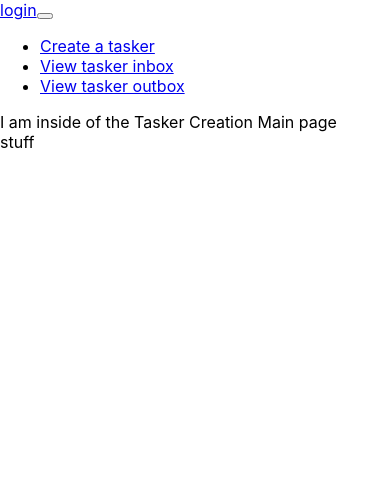
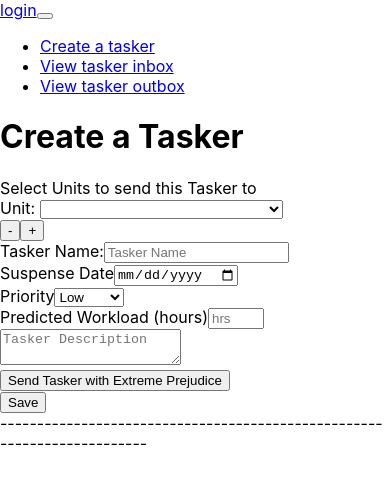
Before and after one commit to willjantscher/SDI_Capstone, a React (Create React App) app in the folder at-at/: page /create_tasker in a window 390 px wide. Shown: the top 484 px of the page. Built offline with nearby package versions, Linux system fonts and the light colour scheme.

Commit message:
added form data and also made responsive form inputs

```diff
--- /dev/null
+++ b/at-at/src/tasker_creation/FormExample.jsx
@@ -0,0 +1,108 @@
+import React, { useState, Fragment } from "react";
+import ReactDOM from "react-dom";
+
+// import "bootstrap/dist/css/bootstrap.css";
+
+const FormExample = () => {
+  const [inputFields, setInputFields] = useState([
+    { firstName: '', lastName: '' }
+  ]);
+
+  const handleAddFields = () => {
+    const values = [...inputFields];
+    values.push({ firstName: '', lastName: '' });
+    setInputFields(values);
+  };
+
+  const handleRemoveFields = index => {
+    const values = [...inputFields];
+    values.splice(index, 1);
+    setInputFields(values);
+  };
+
+  const handleInputChange = (index, event) => {
+    const values = [...inputFields];
+    if (event.target.name === "firstName") {
+      values[index].firstName = event.target.value;
+    } else {
+      values[index].lastName = event.target.value;
+    }
+
+    setInputFields(values);
+  };
+
+  const handleSubmit = e => {
+    e.preventDefault();
+    console.log("inputFields", inputFields);
+  };
+
+  return (
+    <>
+      <h1>Dynamic Form Fields in React</h1>
+      <form onSubmit={handleSubmit}>
+        <div className="form-row">
+          {inputFields.map((inputField, index) => (
+            <Fragment key={`${inputField}~${index}`}>
+              <div className="form-group col-sm-6">
+                <label htmlFor="firstName">First Name</label>
+                <input
+                  type="text"
+                  className="form-control"
+                  id="firstName"
+                  name="firstName"
+                  value={inputField.firstName}
+                  onChange={event => handleInputChange(index, event)}
+                />
+              </div>
+              <div className="form-group col-sm-4">
+                <label htmlFor="lastName">Last Name</label>
+                <input
+                  type="text"
+                  className="form-control"
+                  id="lastName"
+                  name="lastName"
+                  value={inputField.lastName}
+                  onChange={event => handleInputChange(index, event)}
+                />
+              </div>
+              <div className="form-group col-sm-2">
+                <button
+                  className="btn btn-link"
+                  type="button"
+                  onClick={() => handleRemoveFields(index)}
+                >
+                  -
+                </button>
+                <button
+                  className="btn btn-link"
+                  type="button"
+                  onClick={() => handleAddFields()}
+                >
+                  +
+                </button>
+              </div>
+            </Fragment>
+          ))}
+        </div>
+        <div className="submit-button">
+          <button
+            className="btn btn-primary mr-2"
+            type="submit"
+            onSubmit={handleSubmit}
+          >
+            Save
+          </button>
+        </div>
+        <br/>
+        <pre>
+          {JSON.stringify(inputFields, null, 2)}
+        </pre>
+      </form>
+    </>
+  );
+};
+
+const rootElement = document.getElementById("root");
+ReactDOM.render(<FormExample />, rootElement);
+
+export default FormExample;
--- a/at-at/src/tasker_creation/TaskerCreationMain.jsx
+++ b/at-at/src/tasker_creation/TaskerCreationMain.jsx
@@ -1,12 +1,21 @@
 import React from "react"
 
 import TaskerForm from "./TaskerForm"
+import FormExample from "./FormExample"
 
 class TaskerCreationMain extends React.Component {
     constructor(props) {
         super(props);
         this.state = {
             units: [],  //api querry should only return array of names
+            sendToUnits: [],
+            tasker: {
+                tasker_name : null,
+                suspense_date : null,
+                priority : null,
+                predicted_workload : null,
+                description : null,
+            },
         }
     }
 
@@ -16,7 +25,11 @@ class TaskerCreationMain extends React.Component {
     }
 
     handleInputChange = (e) => {
-
+        console.log('input changed')
+        let tempTasker = this.state.tasker;
+        console.log(e.target.id, e.target.value)
+        tempTasker[e.target.id] = e.target.value;
+        this.setState({ tasker : tempTasker })
     }
 
     handleAddAnotherUnit = (e) => {
@@ -27,20 +40,21 @@ class TaskerCreationMain extends React.Component {
 
     handleSubmitTasker = (e) => {
         e.preventDefault();     //may want to change this later
-        // console.log("submit pressed");
+        console.log(this.state.tasker);
     }
 
     render() {
         //if doing initial api query async, add a switch that will render a loading icon until fetch is complete?
         return(
             <div>
-                <div> I am inside of the Tasker Creation Main page</div>
+                <h1>Create a Tasker</h1>
                 <TaskerForm
                     onInputChange = {this.handleInputChange}
                     onSubmitTasker = {this.handleSubmitTasker}
                     onAddAnotherUnit = {this.handleAddAnotherUnit}
                     units = {this.state.units}
                 />
+                {/* <FormExample/> */}
             </div>
         )
     }
--- a/at-at/src/tasker_creation/TaskerForm.jsx
+++ b/at-at/src/tasker_creation/TaskerForm.jsx
@@ -1,104 +1,158 @@
-import React from "react";
+import React, { useState, Fragment } from "react";
 
 // create a variable that holds the whole form
 // buttons will update that variable
-// return is that variable
+// return is that
 
 
-class TaskerForm extends React.Component {
-    constructor(props){
-        super(props);
-        this.state = {
+const TaskerForm = (props) => {
+    let i = 0;
+    let unitNames = props.units.map((unit) => {
+        i += 1;
+        return(
+            <option
+                value={unit}
+                key={i}
+            >
+                {unit}
+            </option>
+        )
+    })
 
-        };
-    }
+    const [inputFields, setInputFields] = useState([
+        { unit : '' }
+    ]);
 
-    render() {
-        return(
-            <div>
-                {console.log(this.props.units)}
-                <div>stuff</div>
-            </div>
-        )
-    }
+    const handleAddFields = () => {
+        const values = [...inputFields];
+        values.push({ unit: '' });
+        setInputFields(values);
+    };
+
+    const handleRemoveFields = index => {
+        const values = [...inputFields];
+        values.splice(index, 1);
+        setInputFields(values);
+    };
 
 
-    // let i = 0;
-    // let unitNames = props.units.map((unit) => {
-    //     i += 1;
-    //     return(
-    //         <option
-    //             value={unit}
-    //             key={i}
-    //         >
-    //             {unit}
-    //         </option>
-    //     )
-    // })
+//will want to replace some handlers with ones in main page to set local state in there
+    const handleInputChange = (index, event) => {
+        const values = [...inputFields];
+            values[index].unit = event.target.value;
+        setInputFields(values);
+    };
 
+    const handleSubmit = e => {
+        e.preventDefault();
+        console.log("inputFields", inputFields);
+        console.log(inputFields[0].unit)
+    };
 
-    // var form = (
-    // <form onSubmit={props.onSubmitTasker}>
-    //         <div>I am inside of the TaskerForm</div>
-    //         <div>
+    return(
+        <>
+            <div>Select Units to send this Tasker to</div>
+            <form onSubmit={handleSubmit, props.onSubmitTasker}>
+                <div className="form-row">
+                    {inputFields.map((inputField, index) => (
+                        <Fragment key={`${inputField}~${index}`}>
+                        <div className="form-group col-sm-6">
+                            <label htmlFor="unit">Unit: </label>
+                            <select
+                                className="form-control"
+                                id="unit"
+                                name="unit"
+                                value={inputField.unit}
+                                onChange={event => handleInputChange(index, event)}
+                                ><option key="empty" value=""></option>
+                                {unitNames}
+                            </select>
+                        </div>
 
-    //             {/*
-    //                 send to individual unit/units
+                        <div className="form-group col-sm-2">
+                            <button
+                            className="btn btn-link"
+                            type="button"
+                            onClick={() => handleRemoveFields(index)}
+                            >
+                            -
+                            </button>
+                            <button
+                            className="btn btn-link"
+                            type="button"
+                            onClick={() => handleAddFields()}
+                            >
+                            +
+                            </button>
+                        </div>
 
-    //                 send to individual commands
-    //                 send to all units in a command
-    //             */}
+                        </Fragment>
+                    ))}
+                </div>
 
-    //             <span>Assign Units</span>
-    //             <select defaultValue="" key="1">
-    //                 <option key="empty" value=""></option>
-    //                 {unitNames}
-    //             </select>
+                <div>
+                    <span>Tasker Name:</span>
+                    <input
+                        id="tasker_name"
+                        name="Tasker Name"
+                        placeholder="Tasker Name"
+                        onChange={props.onInputChange}
+                    ></input>
+                </div>
 
-    //             <button onClick={props.onAddAnotherUnit}>Add Another Unit</button>
-    //             {/* on click function to add another selector */}
+                <div>
+                    <span>Suspense Date</span>
+                    <input
+                        id="suspense_date"
+                        type="date"
+                        onChange={props.onInputChange}
+                    ></input>
+                </div>
 
+                <div>
+                    <span>Priority</span>
+                    <select id="priority" defaultValue = "Low" onChange={props.onInputChange}>
+                        <option key="Low" value="Low">Low</option>
+                        <option key="Medium" value="Medium">Medium</option>
+                        <option key="High" value="High">High</option>
+                    </select>
+                </div>
 
-    //         </div>
+                <div>
+                    <span>Predicted Workload (hours)</span>
+                    <input
+                        id="predicted_workload"
+                        type="number"
+                        min="1"
+                        max="24"
+                        placeholder="hrs"
+                        onChange={props.onInputChange}
+                    ></input>
+                </div>
 
+                <div>
+                    <textarea
+                        id="description"
+                        placeholder="Tasker Description"
+                        onChange={props.onInputChange}
+                    ></textarea>
+                </div>
 
+                <input type="submit" value="Send Tasker with Extreme Prejudice"/>
 
-
-
-    //         <div>
-    //             <span>Tasker Name:</span>
-    //             <input></input>
-    //         </div>
-    //         <div>
-    //             <span>Suspense Date</span>
-    //             <input
-    //                 id="suspense_date"
-    //                 type="date"
-    //             ></input>
-    //         </div>
-    //         <div>
-    //             <span>Priority</span>
-    //             <select defaultValue = "Low">
-    //                 <option key="Low" value="Low">Low</option>
-    //                 <option key="Medium" value="Medium">Medium</option>
-    //                 <option key="High" value="High">High</option>
-    //             </select>
-    //         </div>
-    //         <div>
-    //             <span>Expected Workload</span>
-    //         </div>
-    //         <div>
-    //             <textarea placeholder="Tasker Description"></textarea>
-    //         </div>
-
-    //         <input type="submit" value="Send Tasker"/>
-    //         <input type="submit" value="Send Tasker with Extreme Prejudice"/>
-    //     </form>
-    // )
-
-    // return(
-    //     form
-    // )
+{/* remove this button when done */}
+                <div className="submit-button">
+                    <button
+                        className="btn btn-primary mr-2"
+                        onClick={handleSubmit}
+                    >
+                        Save
+                    </button>
+                </div>
+                </form>
+            <span> ------------------------------------------------------------------------ </span>
+        </>
+    )
 }
 
 export default TaskerForm;
```
Also changed, not shown: 1 other file (tests, documents, lock files or other folders).
